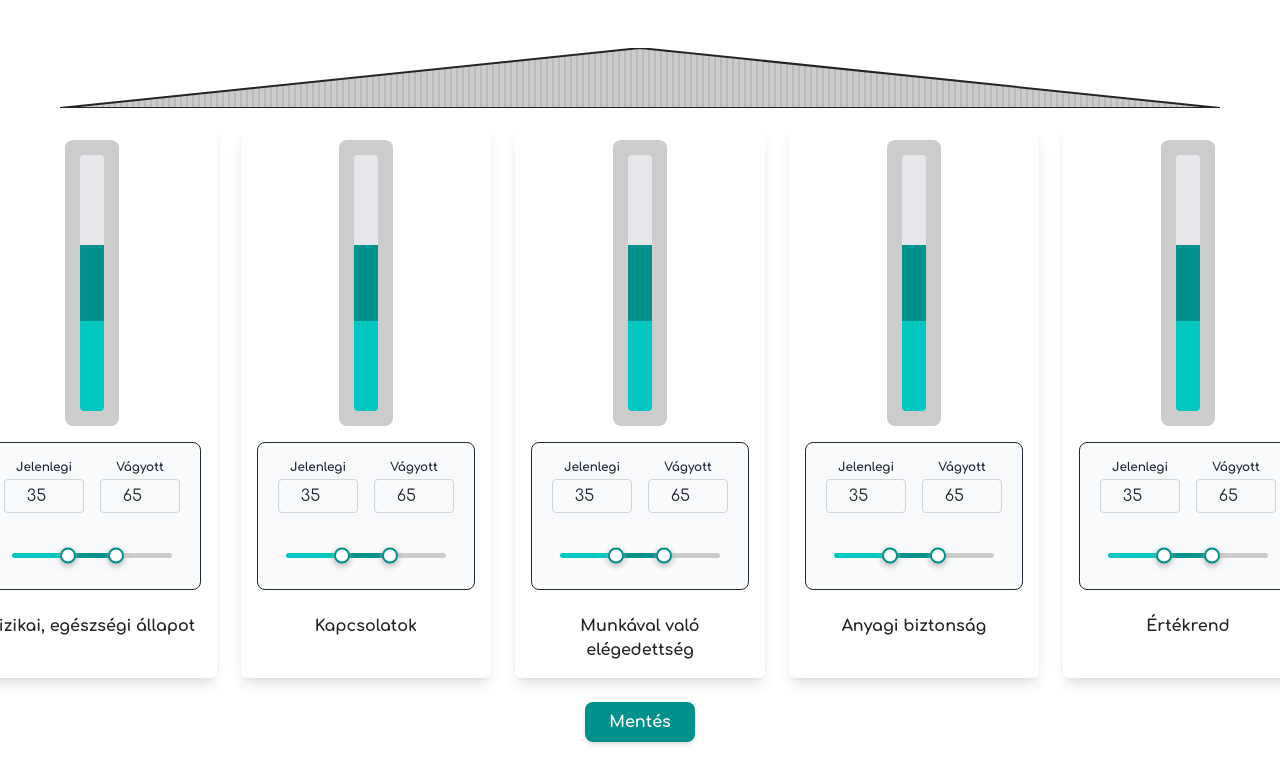
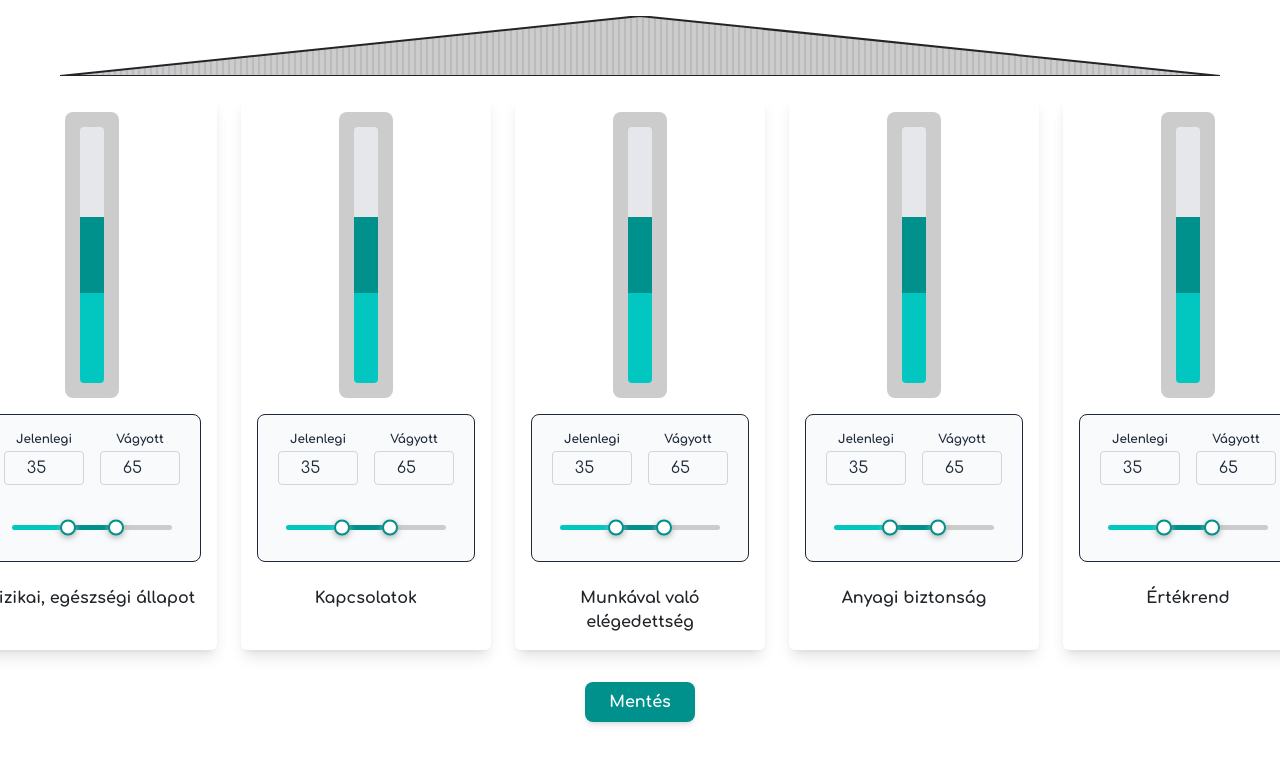
Before and after one commit to zoltankovacs100/eletem-5-pillere, a React (Vite) app: page / in a window 1280 px wide. Shown: the top 784 px of the page. Built offline with nearby package versions, Linux system fonts and the light colour scheme.

Commit message:
fix: Adjust layout spacing for roof and button

```diff
--- a/src/App.jsx
+++ b/src/App.jsx
@@ -11,9 +11,10 @@ function App() {
   const exportRef = useRef();
   return (
 
-    <div ref={exportRef} className="w-full flex flex-col justify-center items-center p-4 pt-12">
+    <div ref={exportRef} className="w-full flex flex-col items-center p-4">
 
-      <svg width="100%" viewBox="0 0 1160 60" className="max-w-[1160px] mb-4 mx-auto block justify-center">
+      <div className="w-full h-[80px]">
+        <svg width="100%" viewBox="0 0 1160 60" className="max-w-[1160px] mx-auto block">
           <defs>
             <pattern
               id="roofStripes"
@@ -33,6 +34,7 @@ function App() {
             strokeWidth="2"
           />
         </svg>
+      </div>
 
       <div className="w-full flex justify-center">
         <div className="flex flex-col lg:flex-row gap-6">
--- a/src/components/ExportButton.jsx
+++ b/src/components/ExportButton.jsx
@@ -22,7 +22,7 @@ const ExportButton = ({ exportRef }) => {
   };
 
   return (
-    <div className="w-full text-center mt-6">
+    <div className="w-full text-center mt-8">
       <button
         onClick={handleExport}
         className="text-white font-bold py-2 px-6 rounded-lg transition-all duration-300 shadow-md hover:shadow-lg"
```
Lines whose indentation alone changed are shown as unchanged.
